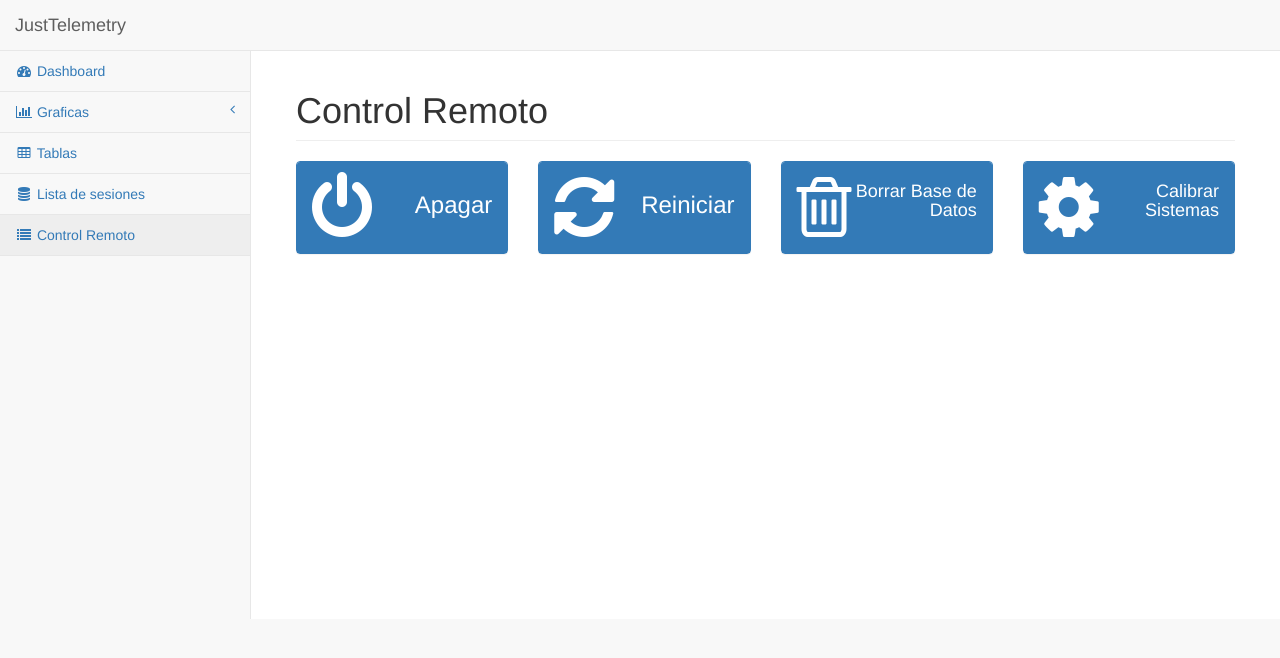
After one commit to dpeite/JustTelemetry, a Flask app: page /controlremoto.html in a window 1280 px wide. The commit adds this page. Shown: the top 658 px of the page. Run offline with Flask 2, Linux system fonts and the light colour scheme; some libraries are stand-ins or nearby versions.

Commit message:
Añadido pestaña de control remoto con 4 botones de ejemplo #51

```diff
--- /dev/null
+++ b/app/templates/controlremoto.html
@@ -0,0 +1,79 @@
+{% extends "layout.html" %}
+{% block content %}
+<!-- Page Content -->
+        <div id="page-wrapper">
+            <div class="container-fluid">
+                <div class="row">
+                    <div class="col-lg-12">
+                        <h1 class="page-header">Control Remoto</h1>
+                    </div>
+                    <!-- /.col-lg-12 -->
+                </div>
+                <!-- /.row -->
+		<div class="row">
+		  <div class="col-lg-3 col-md-6">
+		    <div class="panel panel-primary">
+		      <div class="panel-heading">
+			<div class="row">
+			  <div class="col-xs-3">
+			    <i class="fa fa-power-off fa-5x"></i>
+			  </div>
+			  <div class="col-xs-9 text-right">
+			    <div><h3>Apagar</h3></div>
+			  </div>
+			</div>
+		      </div>
+		    </div>
+		  </div>
+		  <!-- /.panel -->
+		  <div class="col-lg-3 col-md-6">
+		    <div class="panel panel-primary">
+		      <div class="panel-heading">
+			<div class="row">
+			  <div class="col-xs-3">
+			    <i class="fa fa-refresh fa-5x"></i>
+			  </div>
+			  <div class="col-xs-9 text-right">
+			    <div><h3>Reiniciar</h3></div>
+			  </div>
+			</div>
+		      </div>
+		    </div>
+		  </div>
+		  <!-- /.panel -->
+		  <div class="col-lg-3 col-md-6">
+		    <div class="panel panel-primary">
+		      <div class="panel-heading">
+			<div class="row">
+			  <div class="col-xs-3">
+			    <i class="fa fa-trash-o fa-5x"></i>
+			  </div>
+			  <div class="col-xs-9 text-right">
+			    <div><h4>Borrar Base de Datos</h4></div>
+			  </div>
+			</div>
+		      </div>
+		    </div>
+		  </div>
+		  <!-- /.panel -->
+		  <div class="col-lg-3 col-md-6">
+		    <div class="panel panel-primary">
+		      <div class="panel-heading">
+			<div class="row">
+			  <div class="col-xs-3">
+			    <i class="fa fa-gear fa-5x"></i>
+			  </div>
+			  <div class="col-xs-9 text-right">
+			    <div><h4>Calibrar Sistemas</h4></div>
+			  </div>
+			</div>
+		      </div>
+		    </div>
+		  </div>
+		  <!-- /.panel -->
+		</div>
+            </div>
+            <!-- /.container-fluid -->
+        </div>
+        <!-- /#page-wrapper -->
+{% endblock %}
--- a/app/templates/layout.html
+++ b/app/templates/layout.html
@@ -39,6 +39,9 @@
 			<li>
 			  <a href="sesiones.html"><i class="fa fa-database fa-fw"></i> Lista de sesiones</a>
 			</li>
+			<li>
+			  <a href="controlremoto.html"><i class="fa fa-list fa-fw"></i> Control Remoto</a>
+			</li>
                     </ul>
                 </div>
                 <!-- /.sidebar-collapse -->
--- a/app/views.py
+++ b/app/views.py
@@ -59,9 +59,9 @@ def sesiones():
 
     return resp
 
-@app.route("/importar-exportar.html")
+@app.route("/controlremoto.html")
 def importar_exportar():
-    resp = make_response(render_template("importar-exportar.html"))
+    resp = make_response(render_template("controlremoto.html"))
     resp.cache_control.no_cache = True
     return resp
 
```
